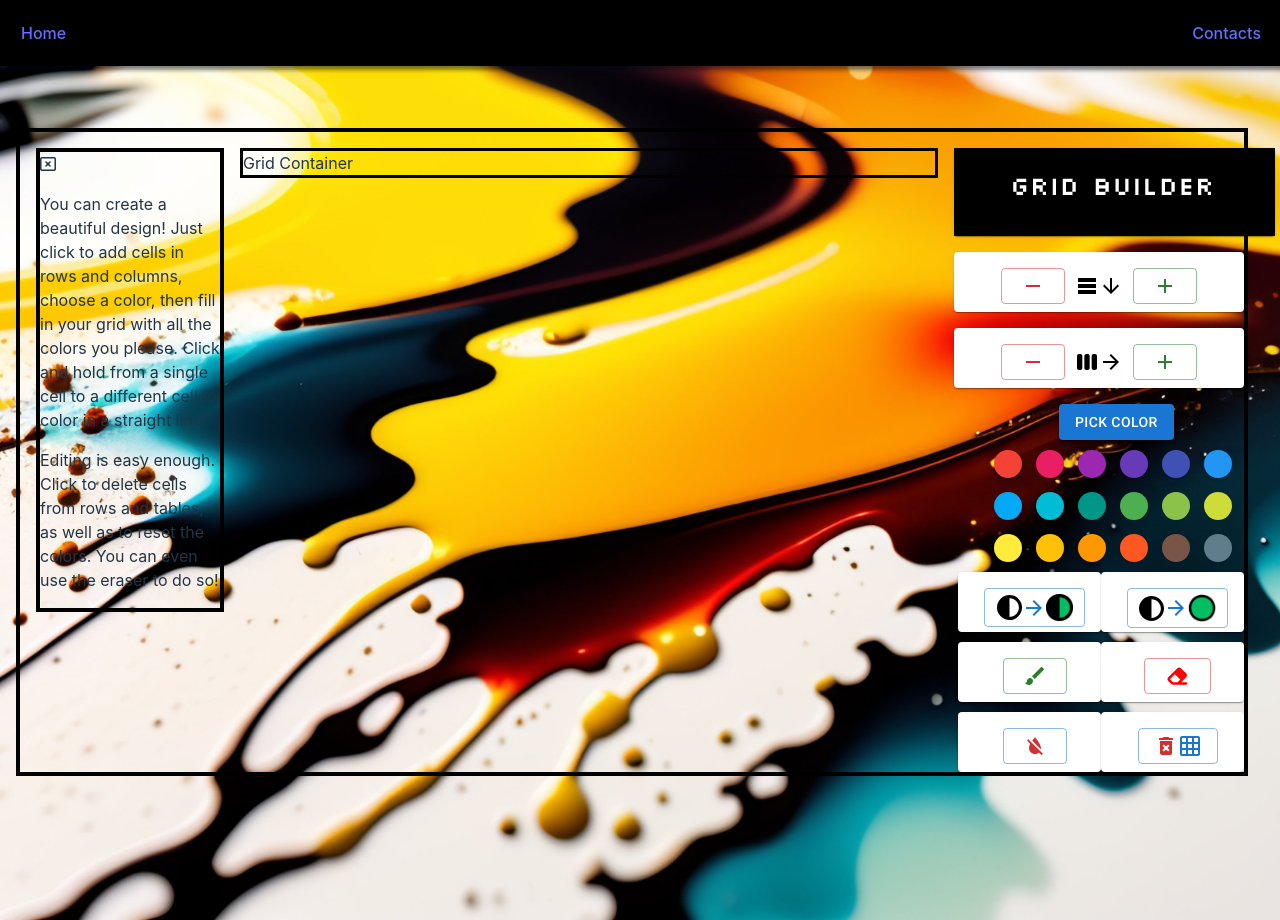
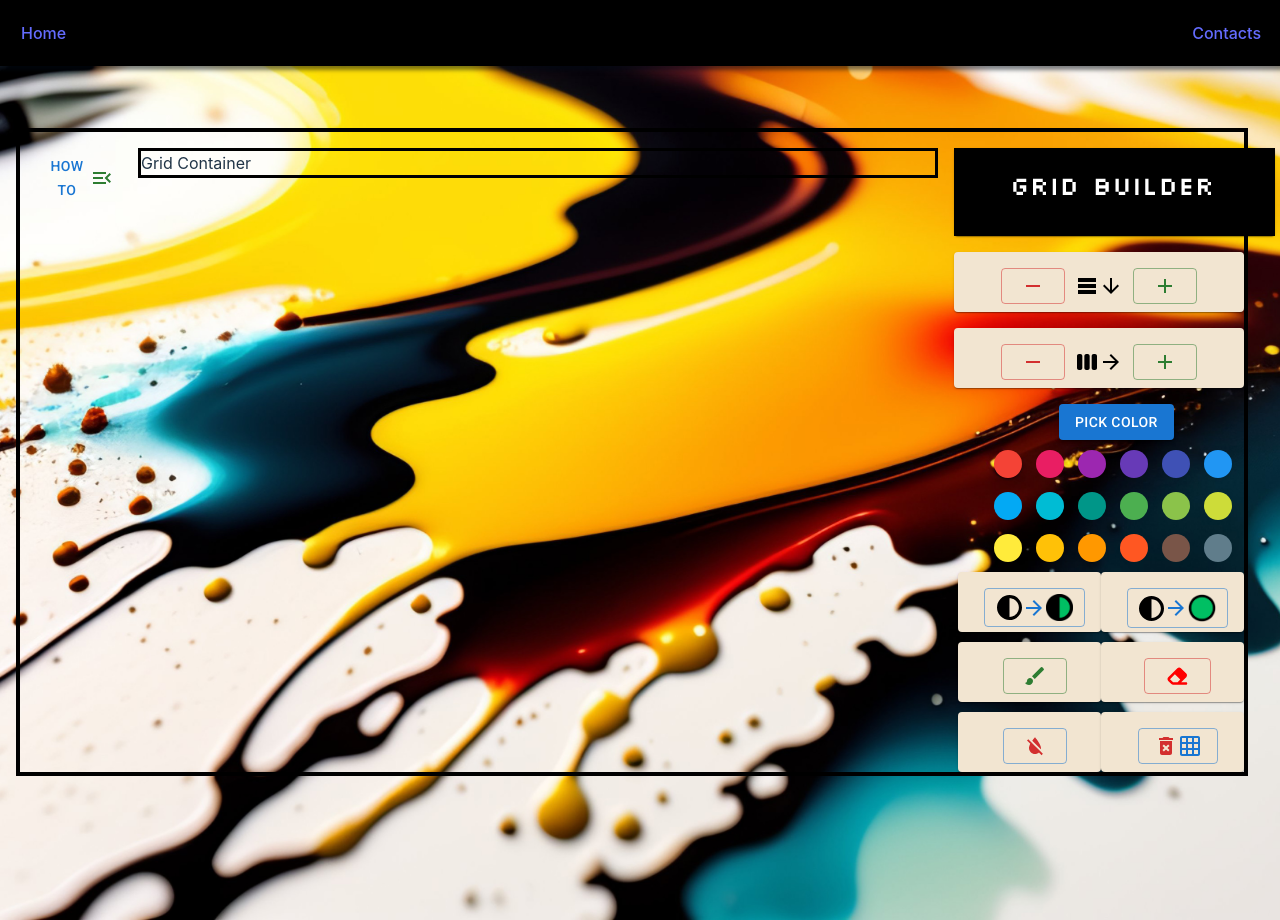
Before and after one commit to itsgivingchaotica/vite-react-fun, a React (Vite) app: page /#/ in a window 1280 px wide. Shown: the top 920 px of the page. Built offline with nearby package versions, Linux system fonts and the light colour scheme.

Commit message:
create drawer helpbar

```diff
--- a/src/components/Helpbar.jsx
+++ b/src/components/Helpbar.jsx
@@ -1,13 +1,39 @@
 import React from 'react'
+import Box from "@mui/material/Box";
+import Drawer from "@mui/material/Drawer";
+import Button from "@mui/material/Button";
+import Typography from "@mui/material/Typography";
+import MenuOpenIcon from '@mui/icons-material/MenuOpen';
 
 const Helpbar = () => {
 
-    return (
-        <div style={{border: '4px solid black'}}>
-        <div style={{justifyContent: 'flex-end'}}>
-            <i class="fa-regular fa-rectangle-xmark" ></i>
-            </div>
-            <p>You can create a beautiful design! Just click to add cells in rows and columns, choose a color, then fill
+  const [state, setState] = React.useState({
+    left: false
+  });
+
+  const toggleDrawer = (anchor, open) => (e) => {
+    if (
+      e.type === "keydown" &&
+      (e.key === "Tab" || e.key === "Shift")
+    ) {
+      return;
+    }
+
+    setState({ ...state, [anchor]: open });
+  };
+
+  const content = (
+    <Box
+      sx={{ width: 250, padding: "16px" }}
+      role="presentation"
+      onClick={toggleDrawer("left", false)}
+      onKeyDown={toggleDrawer("left", false)}
+    >
+    <Typography variant="h3" component="div" sx={{fontFamily: 'Silkscreen'}}>
+        HOW TO USE THE GRID BUILDER
+    </Typography>
+      <Typography variant="subtitle1" component="div" sx={{fontFamily: 'Gloria Hallelujah'}}>
+        <p>You can create a beautiful design! Just click to add cells in rows and columns, choose a color, then fill
                 in your
                 grid with all the colors you please. Click and hold from a single cell to a different cell to color in a
                 straight
@@ -15,8 +41,22 @@ const Helpbar = () => {
             <p>Editing is easy enough. Click to delete cells from rows and tables, as well as to reset the colors. You
                 can even use
                 the eraser to do so!</p>
-        </div>
-    )
+      </Typography>
+    </Box>
+  );
+
+  return (
+    <div>
+      <Button onClick={toggleDrawer("left", true)}>How To<MenuOpenIcon color="success" /></Button>
+      <Drawer
+        anchor="left"
+        open={state["left"]}
+        onClose={toggleDrawer("left", false)}
+      >
+        {content}
+      </Drawer>
+    </div>
+  );
 }
 
 export default Helpbar
--- a/src/components/Toolbar.jsx
+++ b/src/components/Toolbar.jsx
@@ -73,7 +73,7 @@ const Toolbar = ({rowCount, columnCount, setRowCount, setColumnCount}) => {
 
               {/* ROWS  */}
             <Grid item xs={1} md={2} lg={3} xl={4}>
-                <Card style={{backgroundColor: 'white', color:'black', justifyContent: 'center', maxHeight: '60px'}}>
+                <Card style={{backgroundColor: 'var(--antique-white)', color:'black', justifyContent: 'center', maxHeight: '60px'}}>
                   <CardContent sx={{display: 'flex',
     justifyContent: 'center', alignItems:'center'}}>
                     {/* DECREMENT ROW */}
@@ -102,7 +102,7 @@ const Toolbar = ({rowCount, columnCount, setRowCount, setColumnCount}) => {
             </Grid>
             {/* COLUMNS */}
             <Grid item xs={1} md={2} lg={3} xl={4}>
-              <Card style={{backgroundColor: 'white', color:'black', justifyContent: 'center', maxHeight: '60px' }}>
+              <Card style={{backgroundColor: 'var(--antique-white)', color:'black', justifyContent: 'center', maxHeight: '60px' }}>
                 <CardContent sx={{display: 'flex',
     justifyContent: 'center', alignItems:'center'}}>
                 {/* DECREMENT COLUMN */}
@@ -167,7 +167,7 @@ const Toolbar = ({rowCount, columnCount, setRowCount, setColumnCount}) => {
             {/* FILL REST */}
             <Grid container columns={{ xs: 2}} sx={{marginLeft:'20px', marginTop: '10px'}}>
             <Grid item xs={1} md={2} lg={3} xl={4}>
-                <Card style={{backgroundColor: 'white', color:'black', justifyContent: 'center', maxWidth:'150px', maxHeight: '60px'}}>
+                <Card style={{backgroundColor: 'var(--antique-white)', color:'black', justifyContent: 'center', maxWidth:'150px', maxHeight: '60px'}}>
                 <CardContent sx={{display: 'flex',
     justifyContent: 'center', alignItems:'center'}}>
     <Button variant="outlined" color="primary" sx={{marginLeft:'10px'}}>
@@ -183,7 +183,7 @@ const Toolbar = ({rowCount, columnCount, setRowCount, setColumnCount}) => {
 
             {/* FILL ALL */}
             <Grid item xs={1} md={2} lg={3} xl={4}>
-                <Card style={{backgroundColor: 'white', color:'black', justifyContent: 'center', maxWidth:'150px', maxHeight: '60px'}} >
+                <Card style={{backgroundColor: 'var(--antique-white)', color:'black', justifyContent: 'center', maxWidth:'150px', height:'60px'}} >
                 <CardContent sx={{display: 'flex',
     justifyContent: 'center', alignItems:'center'}}>
     <Button variant="outlined" color="primary" sx={{marginLeft:'10px'}}>
@@ -199,7 +199,7 @@ const Toolbar = ({rowCount, columnCount, setRowCount, setColumnCount}) => {
             {/* DRAW */}
             <Grid container columns={{ xs: 2}} sx={{marginLeft:'20px', marginTop: '10px'}}>
             <Grid item xs={1} md={2} lg={3} xl={4}>
-                <Card style={{backgroundColor: 'white', color:'black', justifyContent: 'center', maxWidth:'150px', maxHeight: '60px'}}>
+                <Card style={{backgroundColor: 'var(--antique-white)', color:'black', justifyContent: 'center', maxWidth:'150px', maxHeight: '60px'}}>
                 <CardContent sx={{display: 'flex',
     justifyContent: 'center', alignItems:'center'}}>
                 <Button variant="outlined" color="success" sx={{marginLeft:'10px'}}>
@@ -211,7 +211,7 @@ const Toolbar = ({rowCount, columnCount, setRowCount, setColumnCount}) => {
 
             {/* ERASE */}
             <Grid item xs={1} md={2} lg={3} xl={4}>
-                <Card style={{backgroundColor: 'white', color:'black', justifyContent: 'center', maxWidth:'150px', maxHeight: '60px'}}>
+                <Card style={{backgroundColor: 'var(--antique-white)', color:'black', justifyContent: 'center', maxWidth:'150px', maxHeight: '60px'}}>
                 <CardContent sx={{display: 'flex',
     justifyContent: 'center', alignItems:'center'}}>
                 <Button variant="outlined" color="error" sx={{marginLeft:'10px'}}>
@@ -225,7 +225,7 @@ const Toolbar = ({rowCount, columnCount, setRowCount, setColumnCount}) => {
             {/* CLEAR ALL COLORS */}
             <Grid container columns={{ xs: 2}} sx={{marginLeft:'20px', marginTop: '10px'}}>
             <Grid item xs={1} md={2} lg={3} xl={4}>
-                <Card style={{backgroundColor: 'white', color:'black', justifyContent: 'center', maxWidth:'150px', maxHeight: '60px'}}>
+                <Card style={{backgroundColor: 'var(--antique-white)', color:'black', justifyContent: 'center', maxWidth:'150px', maxHeight: '60px'}}>
                 <CardContent sx={{display: 'flex',
     justifyContent: 'center', alignItems:'center'}}>
                 <Button variant="outlined" color="primary" sx={{marginLeft:'10px'}}>
@@ -237,7 +237,7 @@ const Toolbar = ({rowCount, columnCount, setRowCount, setColumnCount}) => {
 
             {/* DELETE GRID */}
             <Grid item xs={1} md={2} lg={3} xl={4}>
-                <Card style={{backgroundColor: 'white', color:'black', justifyContent: 'center', maxWidth:'150px', maxHeight: '60px'}}>
+                <Card style={{backgroundColor: 'var(--antique-white)', color:'black', justifyContent: 'center', maxWidth:'150px', maxHeight: '60px'}}>
                 <CardContent sx={{display: 'flex',
     justifyContent: 'center', alignItems:'center'}}>
                 <Button variant="outlined" color="primary" sx={{marginLeft:'10px'}}>
--- a/src/pages/Home.jsx
+++ b/src/pages/Home.jsx
@@ -13,11 +13,11 @@ export default function Home() {
         <div id="home">
             <Grid container spacing={2}  sx={{border: "4px solid black"}}>
               {/* HELPBAR=ON */}
-              <Grid item xs={2}>
+              <Grid item xs={1}>
                   <com.Helpbar />
               </Grid>
               {/* CANVAS FOR GRID */}
-              <Grid item xs={7}>
+              <Grid item xs={8}>
                   <com.Canvas />
               </Grid>
               {/* TOOLBAR */}
```
